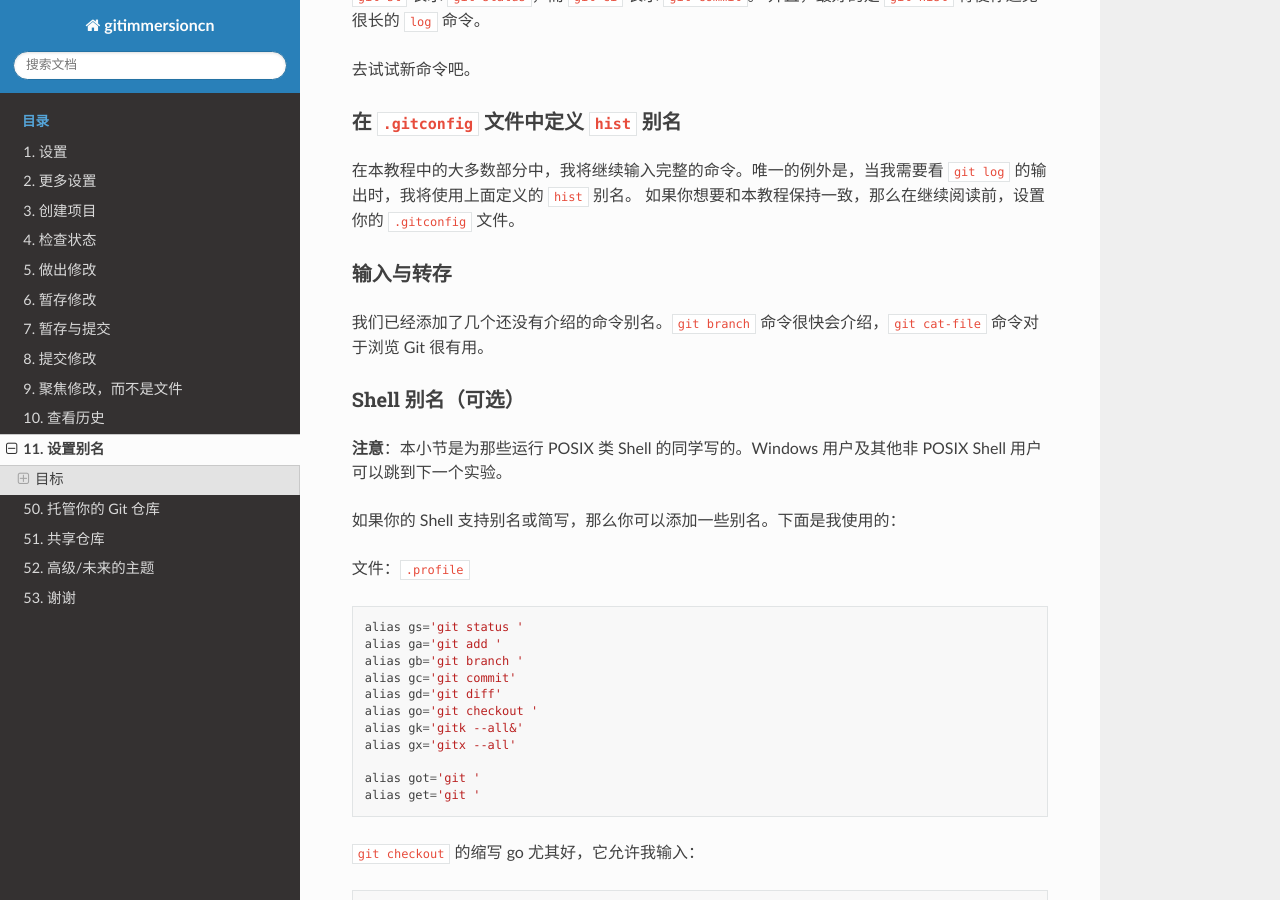
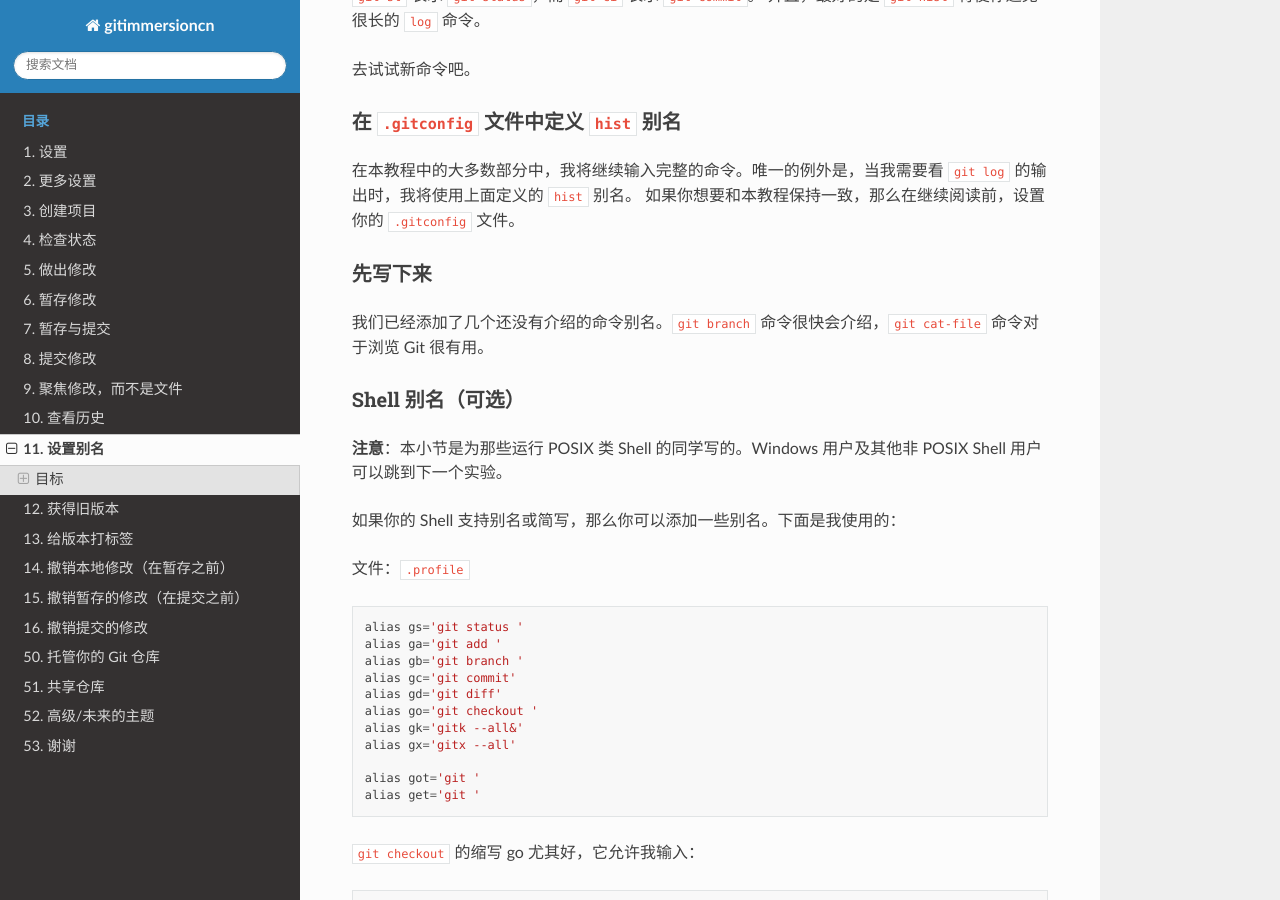
Before and after one commit to qiwihui/gitimmersion, a Sphinx documentation site: the page built from source/lab-11.rst, in a window 1280 px wide and 900 px high, scrolled down 749 px. Built offline with Sphinx 7.4.7 and the Read the Docs theme 2.0.0, drawn with Linux system fonts in a browser that asks for light colours; pages that are not in the unit, such as notebooks, are missing from menus; some of the changed lines change nothing that is shown.

Commit message:
docs: lab-12,13,14,15,16

```diff
--- a/source/lab-11.rst
+++ b/source/lab-11.rst
@@ -43,7 +43,7 @@
 如果你想要和本教程保持一致，那么在继续阅读前，设置你的 ``.gitconfig`` 文件。
 
 
-输入与转存
+先写下来
 -----------
 
 我们已经添加了几个还没有介绍的命令别名。``git branch`` 命令很快会介绍，``git cat-file`` 命令对于浏览 Git 很有用。
--- /dev/null
+++ b/source/lab-12.rst
@@ -0,0 +1,95 @@
+12. 获得旧版本
+====================
+
+目标
+^^^^^^^^^^^
+
+* 学习如何检出工作目录中的先前快照。
+
+查看之前历史很容易。``checkout`` 命令将从仓库复制任意快照到工作目录。
+
+
+获得先前版本的哈希
+------------------
+
+.. code-block:: shell
+
+    $ git hist
+
+**注意**：你记得在 ``.gitconfig`` 文件中定义的 ``hist`` 吗？如果忘记了，回顾一下有关 `别名`_ 的实验。
+
+.. _`别名`: ./lab-11.html
+
+.. code-block:: shell
+
+    $ git hist
+    * 4d578d4 2019-11-01 | Added a comment (HEAD -> master) [Jim Weirich]
+    * dc1d42f 2019-11-01 | Added a default value [Jim Weirich]
+    * 9a1c494 2019-11-01 | Using ARGV [Jim Weirich]
+    * 063b40e 2019-11-01 | First Commit [Jim Weirich]
+
+检查日志输出，并找到第一个提交的哈希。它应当在 ``git hist`` 输出的最后一行。
+在下面的命令中使用该哈希值（前7个字符就够了）。然后检查 ``hello.rb`` 文件的内容。
+
+.. code-block:: shell
+
+    $ git checkout <hash>
+    $ cat hello.rb
+
+**注意**：这儿给的是 Unix 命令，适用于 Mac 和 Linux 系统。不幸的是，Windows 用户必须换成对应的原生命令。
+
+**注意**：许多命令都需要仓库中的哈希值。因为你的哈希值将与我的不同，
+当你看到命令中的 <hash> 或 <treehash> 时，使用你仓库的正确哈希值替换。
+
+你可以看到：
+
+.. code-block:: shell
+
+    $ git checkout 063b40e
+    Note: checking out '063b40e'.
+
+    You are in 'detached HEAD' state. You can look around, make experimental
+    changes and commit them, and you can discard any commits you make in this
+    state without impacting any branches by performing another checkout.
+
+    If you want to create a new branch to retain commits you create, you may
+    do so (now or later) by using -b with the checkout command again. Example:
+
+    git checkout -b <new-branch-name>
+
+    HEAD is now at 063b40e... First Commit
+    $ cat hello.rb
+    puts "Hello, World"
+
+在 Git 中的“detached HEAD”信息意味着 HEAD (Git 跟踪当前目录 应当匹配的那部分)是直接指向提交而非分支。
+在你没有切换到不同的分支时，这种状态只会记得已经提交的更改。
+一旦你检出了新的分支或标签，游离的提交将被丢弃 (因为 HEAD 已经移走)。
+如果你想要保存在游离状态的提交，那么你需要创建分支来记住提交。
+
+Git 的旧版本将抱怨分离的 HEAD 状态不在本地分支。现在不用担心这种情况。
+
+注意 ``hello.rb`` 文件的内容是原始内容。
+
+
+回到在 master 分支中的最新版本
+---------------------------------
+
+.. code-block:: shell
+
+    $ git checkout master
+    $ cat hello.rb
+
+你可以看到：
+
+.. code-block:: shell
+
+    $ git checkout master
+    Previous HEAD position was 063b40e... First Commit
+    Switched to branch 'master'
+    $ cat hello.rb
+    # Default is "World"
+    name = ARGV.first || "World"
+
+    puts "Hello, #{name}!"
+
+``master`` 是默认分支的名称。通过名称检出分支，你能够回到该分支的最新版本。
--- /dev/null
+++ b/source/lab-13.rst
@@ -0,0 +1,126 @@
+13. 给版本打标签
+====================
+
+目标
+^^^^^^^^^^^
+
+* 学习如何使用名称给提交打标签以供将来引用。
+
+让我们称 ``hello`` 程序的当前版本为 version 1 (``v1``)。
+
+
+标记 version 1
+-----------------
+
+.. code-block:: shell
+
+    $ git tag v1
+
+现在你可以引用程序的当前版本为 ``v1``。
+
+
+标记先前的版本
+-----------------
+
+让我们标记当前版本之前的版本为 ``v1-beta``。首先我们需要检出先前的版本。除了使用哈希值，我们可以使用 ``^`` 来表示“v1 的父提交”。
+
+.. admonition:: **注意**
+
+    如果使用 ``v1^`` 表示法遇到问题，你还可以试试 ``v1~1``， 这将引用相同的版本。该表示法意为“v1 的第一个祖先提交”。
+
+.. code-block:: shell
+
+    $ git checkout v1^
+    $ cat hello.rb
+
+输出：
+
+.. code-block:: shell
+
+    $ git checkout v1^
+    Note: checking out 'v1^'.
+
+    You are in 'detached HEAD' state. You can look around, make experimental
+    changes and commit them, and you can discard any commits you make in this
+    state without impacting any branches by performing another checkout.
+
+    If you want to create a new branch to retain commits you create, you may
+    do so (now or later) by using -b with the checkout command again. Example:
+
+    git checkout -b <new-branch-name>
+
+    HEAD is now at dc1d42f... Added a default value
+    $ cat hello.rb
+    name = ARGV.first || "World"
+
+    puts "Hello, #{name}!"
+
+
+看，这是我们添加注释 *之前* 的默认值版本。让我们把它变成 ``v1-beta``。
+
+.. code-block:: shell
+
+    $ git tag v1-beta
+
+
+按标签名检出
+-----------------
+
+现在试试在两个标签版本之间切换。
+
+.. code-block:: shell
+
+    $ git checkout v1
+    $ git checkout v1-beta
+
+输出：
+
+.. code-block:: shell
+
+    $ git checkout v1
+    Previous HEAD position was dc1d42f... Added a default value
+    HEAD is now at 4d578d4... Added a comment
+    $ git checkout v1-beta
+    Previous HEAD position was 4d578d4... Added a comment
+    HEAD is now at dc1d42f... Added a default value
+
+
+使用 ``tag`` 命令查看标签
+----------------------------
+
+你可以使用 ``git tag`` 命令来查看可用的标签。
+
+.. code-block:: shell
+
+    $ git tag
+
+输出：
+
+.. code-block:: shell
+
+    $ git tag
+    v1
+    v1-beta
+
+
+查看日志中的标签
+-------------------
+
+你也可以查看日志中的标签。
+
+.. code-block:: shell
+
+    $ git hist master --all
+
+输出：
+
+.. code-block:: shell
+
+    $ git hist master --all
+    * 4d578d4 2019-11-01 | Added a comment (tag: v1, master) [Jim Weirich]
+    * dc1d42f 2019-11-01 | Added a default value (HEAD, tag: v1-beta) [Jim Weirich]
+    * 9a1c494 2019-11-01 | Using ARGV [Jim Weirich]
+    * 063b40e 2019-11-01 | First Commit [Jim Weirich]
+
+你可以在日志输出中看到与分支名称（``master``）一起列出了两个标签（``v1`` 和 ``v1-beta``）。
+``HEAD`` 显示的是你当前检出的提交 （此刻是 ``v1-beta``）。
--- /dev/null
+++ b/source/lab-14.rst
@@ -0,0 +1,86 @@
+14. 撤销本地修改（在暂存之前）
+==============================
+
+目标
+^^^^^^^^^^^
+
+* 学习如何还原工作目录中的修改。
+
+
+检出 Master
+-------------
+
+在处理之前确认你在 ``master`` 中的最新提交上。
+
+.. code-block:: shell
+
+    $ git checkout master
+
+
+修改 ``hello.rb``
+-------------------
+
+有时候你修改了本地工作目录中的文件，这时你想要还原到已经提交的内容。``checkout`` 命令可以用来处理这种情况。
+
+更改 ``hello.rb`` 让其具有错误的注释。
+
+.. code-block:: ruby
+
+    # This is a bad comment.  We want to revert it.
+    name = ARGV.first || "World"
+
+    puts "Hello, #{name}!"
+
+
+检查状态
+-------------
+
+首先，检查工作目录的状态。
+
+.. code-block:: shell
+
+    $ git status
+
+输出：
+
+.. code-block:: shell
+
+    $ git status
+    On branch master
+    Changes not staged for commit:
+    (use "git add <file>..." to update what will be committed)
+    (use "git checkout -- <file>..." to discard changes in working directory)
+
+        modified:   hello.rb
+
+    no changes added to commit (use "git add" and/or "git commit -a")
+
+我们看到 ``hello.rb`` 已被修改，但还没有暂存。
+
+
+还原工作目录中的修改
+----------------------
+
+使用 ``checkout`` 命令来检出 ``hello.rb`` 在仓库中的版本。
+
+.. code-block:: shell
+
+    $ git checkout hello.rb
+    $ git status
+    $ cat hello.rb
+
+输出：
+
+.. code-block:: shell
+
+    $ git checkout hello.rb
+    $ git status
+    On branch master
+    nothing to commit, working tree clean
+    $ cat hello.rb
+    # Default is "World"
+    name = ARGV.first || "World"
+
+    puts "Hello, #{name}!"
+
+``status`` 命令显示在工作目录中没有未完成的更改。而且“错误的注释”也不是文件内容的一部分。
--- /dev/null
+++ b/source/lab-15.rst
@@ -0,0 +1,90 @@
+15. 撤销暂存的修改（在提交之前）
+================================
+
+目标
+^^^^^^^^^^^
+* 学习如何还原已经暂存的修改。
+
+
+修改文件并暂存
+-----------------------
+
+修改 ``hello.rb`` 文件来包含一个错误的注释。
+
+.. code-block:: ruby
+
+    # This is an unwanted but staged comment
+    name = ARGV.first || "World"
+
+    puts "Hello, #{name}!"
+
+然后暂存它。
+
+.. code-block:: shell
+
+    $ git add hello.rb
+
+
+检查状态
+-------------
+
+检查你不想要的修改的状态。
+
+.. code-block:: shell
+
+    $ git status
+
+输出：
+
+.. code-block:: shell
+
+    $ git status
+    On branch master
+    Changes to be committed:
+    (use "git reset HEAD <file>..." to unstage)
+
+        modified:   hello.rb
+
+``status`` 输出显示修改已被暂存且准备提交。
+
+
+重置暂存区
+--------------
+
+幸运的是 ``status`` 输出告诉我们取消暂存修改时需要做什么。
+
+.. code-block:: shell
+
+    $ git reset HEAD hello.rb
+
+输出：
+
+.. code-block:: shell
+
+    $ git reset HEAD hello.rb
+    Unstaged changes after reset:
+    M	hello.rb
+
+``reset`` 命令暂存区内容到 ``HEAD`` 中的内容。这将清除我们已经暂存的修改。
+
+``reset`` 命令（默认）不会更改工作目录。所以在工作目录中仍然有不想要的注释。
+我们可以使用之前实验中的 ``checkout`` 命令来从工作目录移除不想要的修改。
+
+
+检出提交的版本
+----------------
+
+.. code-block:: shell
+
+    $ git checkout hello.rb
+    $ git status
+
+输出：
+
+.. code-block:: shell
+
+    $ git status
+    # On branch master
+    nothing to commit (working directory clean)
+
+现在我们的工作目录又变干净了。
--- /dev/null
+++ b/source/lab-16.rst
@@ -0,0 +1,86 @@
+16. 撤销提交的修改
+=======================
+
+目标
+^^^^^^^^^^^
+
+* 学习如何还原已经提交到本地仓库的修改。
+
+
+撤销提交
+-----------
+
+有时候你意识到已经提交修改不正确，想撤销该提交。有几种方式可以处理这种问题，我们在本实验中所用的方式总是安全的。
+
+实际上我们将通过创建新的提交来撤销原来不想要修改的提交。
+
+
+修改文件并提交
+------------------
+
+更改 ``hello.rb`` 文件成下列内容：
+
+.. code-block:: ruby
+
+    # This is an unwanted but committed change
+    name = ARGV.first || "World"
+
+    puts "Hello, #{name}!"
+
+.. code-block:: shell
+
+    $ git add hello.rb
+    $ git commit -m "Oops, we didn't want this commit"
+
+
+创建还原提交
+--------------
+
+要撤销已提交的更改，我们需要创建一个提交来移除由不想要的提交所引入的修改。
+
+.. code-block:: shell
+
+    $ git revert HEAD
+
+这将带你进入编辑器中。你可以编辑默认的提交信息，或直接保存并关闭文件。你可以看到：
+
+.. code-block:: shell
+
+    $ git revert HEAD --no-edit
+    [master 8c2f695] Revert "Oops, we didn't want this commit"
+    1 file changed, 1 insertion(+), 1 deletion(-)
+
+因为我们将撤销我们做的最后提交，所以我们可以使用 ``HEAD`` 作为还原的参数。
+通过简单的指定哈希值，我们可以撤销早期历史中的任意提交。
+
+**注意**：命令中的 ``--no-edit`` 可被忽略。在不打开编辑器生成输出时需要它。
+
+
+检查日志
+---------
+
+检查日志来显示我们仓库中不想要提交和还原的提交。
+
+.. code-block:: shell
+
+    $ git hist
+
+输出：
+
+.. code-block:: shell
+
+    $ git hist
+    * 8c2f695 2019-11-01 | Revert "Oops, we didn't want this commit" (HEAD -> master) [Jim Weirich]
+    * d5723b3 2019-11-01 | Oops, we didn't want this commit [Jim Weirich]
+    * 4d578d4 2019-11-01 | Added a comment (tag: v1) [Jim Weirich]
+    * dc1d42f 2019-11-01 | Added a default value (tag: v1-beta) [Jim Weirich]
+    * 9a1c494 2019-11-01 | Using ARGV [Jim Weirich]
+    * 063b40e 2019-11-01 | First Commit [Jim Weirich]
+
+这种技术将处理任何提交（虽然你可能必须解决冲突）。在公开分享的远程仓库分支上使用更加安全。
+
+
+下一步
+----------
+
+接下来，让我们看看从仓库历史中移除最近提交所用的技术。
```
